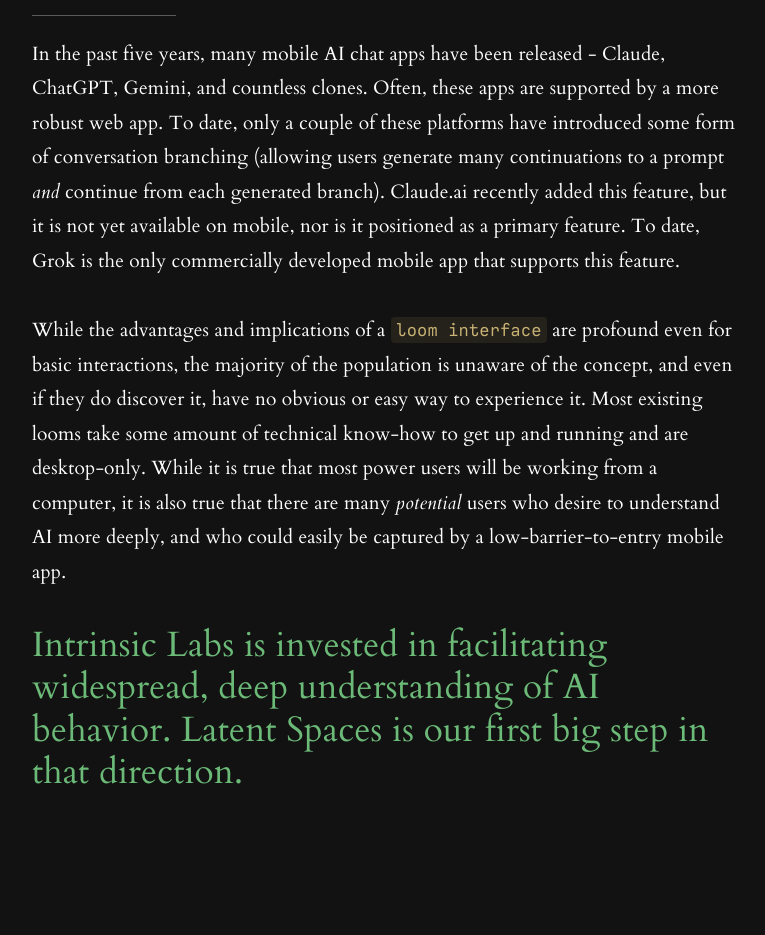
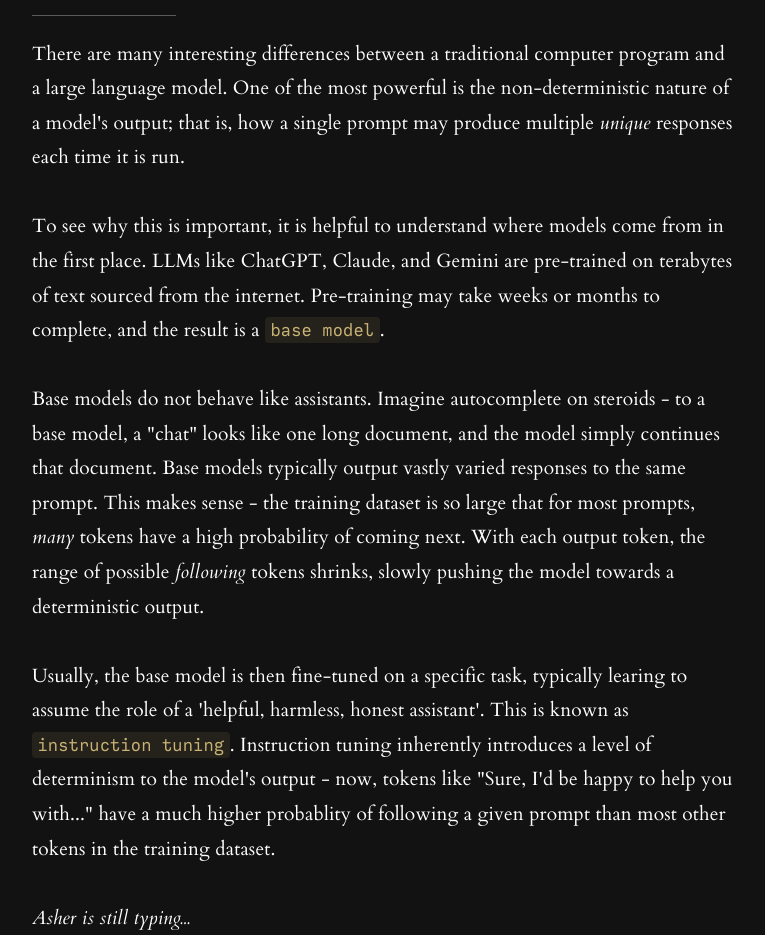
Before and after one commit to intrinsic-labs/intrinsiclabs.co, a Next.js app in the folder website/: page /latent-spaces in a window 1280 px wide. Shown: the part 957-1892 px from the top of the page, without its empty margins (256-1021 px from the left). Built offline with nearby package versions, Linux system fonts and the light colour scheme; no server answers; the database is empty.

Commit message:
start working on LS content

```diff
--- a/website/src/components/latent-spaces/ContextSection.tsx
+++ b/website/src/components/latent-spaces/ContextSection.tsx
@@ -33,22 +33,26 @@
           className="absolute top-0 left-0 w-full h-[120%] z-0 opacity-15"
         />
         <div className="relative z-10">
-          <SectionTitle>Context & Purpose</SectionTitle>
+          <SectionTitle>The Probable Beauty of LLMs</SectionTitle>
           <SectionContent>
             <p>
-              In the past five years, many mobile AI chat apps have been released - Claude, ChatGPT, Gemini, and countless
-              clones. Often, these apps are supported by a more robust web app. To date, only a couple of these platforms have
-              introduced some form of conversation branching (allowing users generate many continuations to a prompt <span className="italic">and</span> continue from each generated branch). Claude.ai recently added this feature, but it is not yet available on mobile,
-              nor is it positioned as a primary feature. To date, Grok is the only commercially developed mobile app that supports
-              this feature.
+              There are many interesting differences between a traditional computer program and a large language model. One of the most powerful is the non-deterministic nature of a model's output; that is, how a single prompt may produce multiple <em>unique</em> responses each time it is run.
             </p>
             <br />
             <p>
-              While the advantages and implications of a <CodeChip>loom interface</CodeChip> are profound even for basic interactions, the majority of
-              the population is unaware of the concept, and even if they do discover it, have no obvious or easy way to experience
-              it. Most existing looms take some amount of technical know-how to get up and running and are desktop-only. While it
-              is true that most power users will be working from a computer, it is also true that there are many <span className="italic">potential</span> users who
-              desire to understand AI more deeply, and who could easily be captured by a low-barrier-to-entry mobile app.
+              To see why this is important, it is helpful to understand where models come from in the first place. LLMs like ChatGPT, Claude, and Gemini are pre-trained on terabytes of text sourced from the internet. Pre-training may take weeks or months to complete, and the result is a <CodeChip>base model</CodeChip>.
+            </p>
+            <br />
+            <p>
+              Base models do not behave like assistants. Imagine autocomplete on steroids - to a base model, a "chat" looks like one long document, and the model simply continues that document. Base models typically output vastly varied responses to the same prompt. This makes sense - the training dataset is so large that for most prompts, <em>many</em> tokens have a high probability of coming next. With each output token, the range of possible <em>following</em> tokens shrinks, slowly pushing the model towards a deterministic output.
+            </p>
+            <br />
+            <p>
+              Usually, the base model is then fine-tuned on a specific task, typically learing to assume the role of a 'helpful, harmless, honest assistant'. This is known as <CodeChip>instruction tuning</CodeChip>. Instruction tuning inherently introduces a level of determinism to the model's output - now, tokens like "Sure, I'd be happy to help you with..." have a much higher probablity of following a given prompt than most other tokens in the training dataset.
+            </p>
+            <br />
+            <p>
+              <em>Asher is still typing...</em>
             </p>
             <br />
             <AccentText>
```
